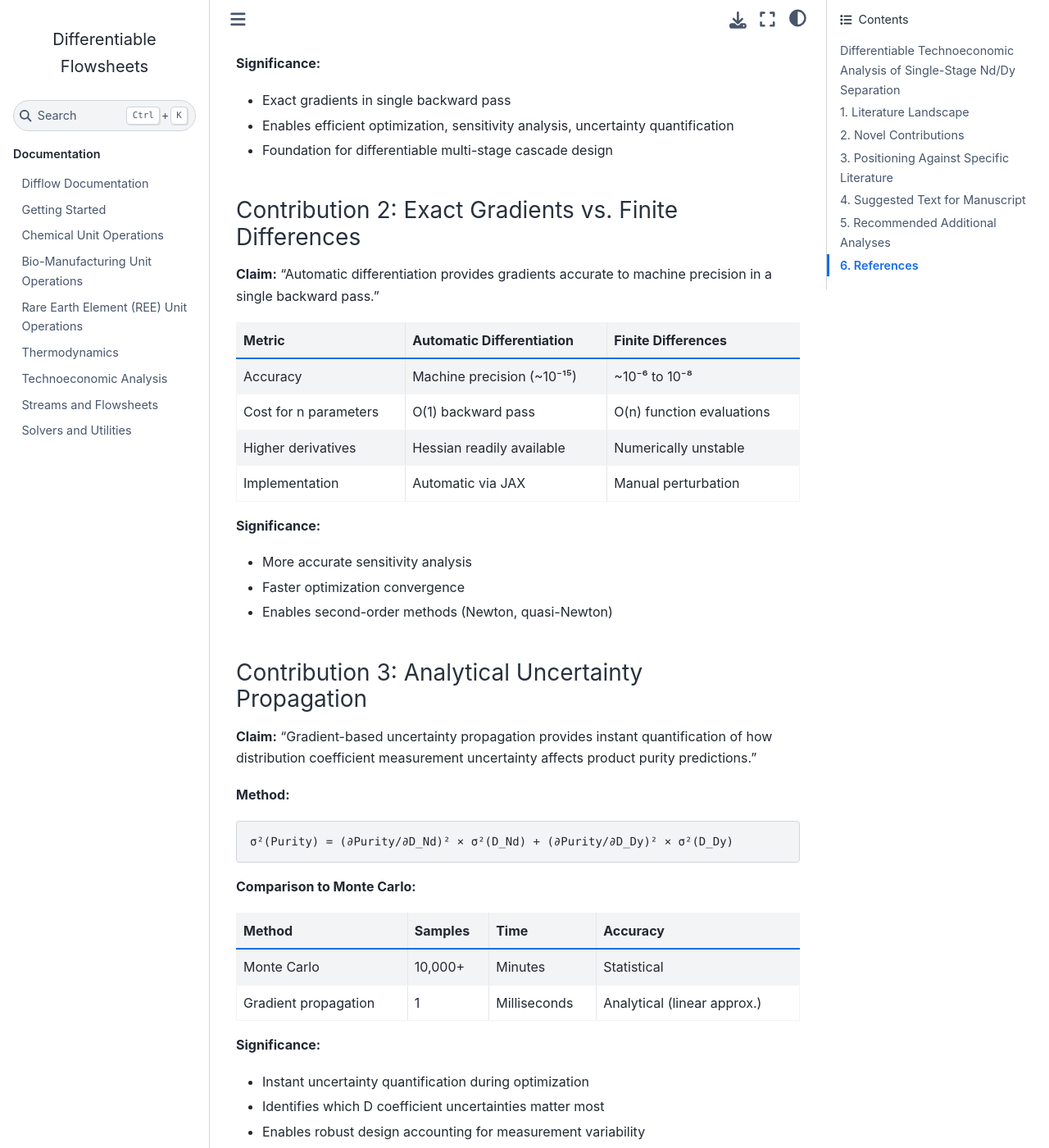
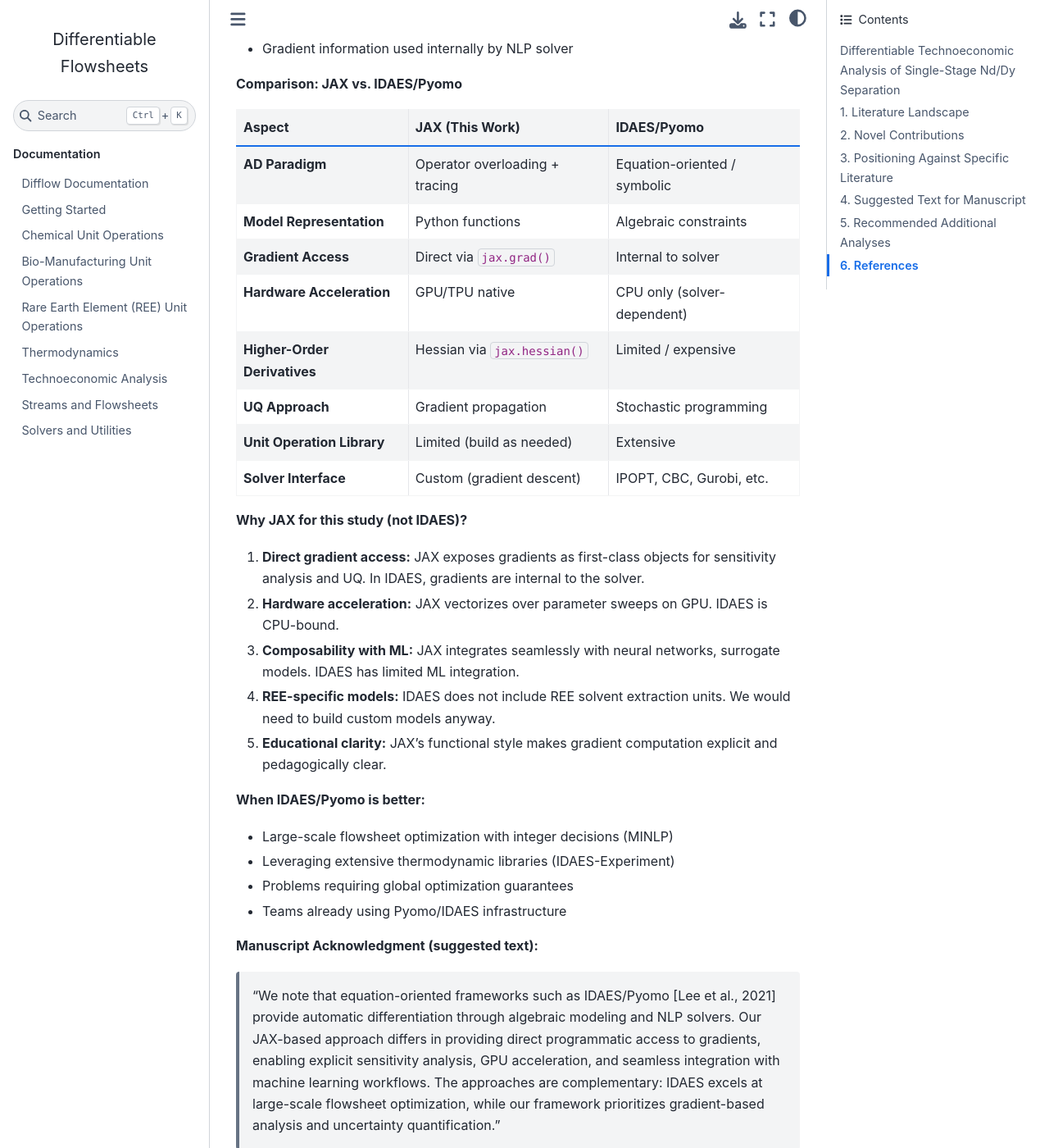
Before and after one commit to jkitchin/differentiable-flowsheets, a Jupyter Book: the page built from papers/nd_dy_separation/manuscript/literature_review.md, in a window 1280 px wide and 1400 px high, scrolled down 2579 px. Shown: the whole window at 82% size. Built offline with Jupyter Book 1.0.4 settings and Sphinx 7.4.7 and the Sphinx Book theme 1.1.4, drawn with Linux system fonts in a browser that asks for light colours; some of the changed text lies outside the part shown.

Commit message:
Add IDAES/Pyomo comparison to literature review
Address equation-oriented AD frameworks:
- Compare JAX vs IDAES/Pyomo paradigms
- Table of key differences (gradient access, hardware, UQ approach)
- Justify JAX for this study (direct gradients, GPU, ML integration)
- Acknowledge when IDAES is preferable (MINLP, large flowsheets)
- Add suggested manuscript text for balanced acknowledgment

```diff
--- a/papers/nd_dy_separation/manuscript/literature_review.md
+++ b/papers/nd_dy_separation/manuscript/literature_review.md
@@ -46,11 +46,64 @@ AD has been applied to:
 
 **Gap Identified:** No prior work applies automatic differentiation to rare earth solvent extraction or liquid-liquid equilibrium modeling.
 
-### 1.4 Uncertainty Quantification in REE Separation
+### 1.4 Equation-Oriented Frameworks: IDAES and Pyomo
+
+The [IDAES (Institute for Design of Advanced Energy Systems)](https://idaes.org/) framework, built on [Pyomo](https://www.pyomo.org/), represents the state-of-the-art in equation-oriented process modeling and optimization.
+
+**Key Capabilities:**
+- Algebraic modeling language with NLP/MINLP solver interfaces (IPOPT, etc.)
+- Extensive unit operation library (flash, distillation, reactors, heat exchangers)
+- Built-in support for steady-state and dynamic optimization
+- Uncertainty quantification via stochastic programming
+
+**Reference:** Lee, A., et al. "The IDAES process modeling framework and model library—Flexibility for process simulation and optimization." *J. Adv. Manuf. Process.* **2021**, 3, e10095. https://aiche.onlinelibrary.wiley.com/doi/10.1002/amp2.10095
+
+**How IDAES/Pyomo provides "automatic differentiation":**
+- Symbolic/algebraic differentiation of model equations
+- Solver (e.g., IPOPT) computes gradients via exact symbolic derivatives or finite differences
+- Gradient information used internally by NLP solver
+
+**Comparison: JAX vs. IDAES/Pyomo**
+
+| Aspect | JAX (This Work) | IDAES/Pyomo |
+|--------|-----------------|-------------|
+| **AD Paradigm** | Operator overloading + tracing | Equation-oriented / symbolic |
+| **Model Representation** | Python functions | Algebraic constraints |
+| **Gradient Access** | Direct via `jax.grad()` | Internal to solver |
+| **Hardware Acceleration** | GPU/TPU native | CPU only (solver-dependent) |
+| **Higher-Order Derivatives** | Hessian via `jax.hessian()` | Limited / expensive |
+| **UQ Approach** | Gradient propagation | Stochastic programming |
+| **Unit Operation Library** | Limited (build as needed) | Extensive |
+| **Solver Interface** | Custom (gradient descent) | IPOPT, CBC, Gurobi, etc. |
+
+**Why JAX for this study (not IDAES)?**
+
+1. **Direct gradient access:** JAX exposes gradients as first-class objects for sensitivity analysis and UQ. In IDAES, gradients are internal to the solver.
+
+2. **Hardware acceleration:** JAX vectorizes over parameter sweeps on GPU. IDAES is CPU-bound.
+
+3. **Composability with ML:** JAX integrates seamlessly with neural networks, surrogate models. IDAES has limited ML integration.
+
+4. **REE-specific models:** IDAES does not include REE solvent extraction units. We would need to build custom models anyway.
+
+5. **Educational clarity:** JAX's functional style makes gradient computation explicit and pedagogically clear.
+
+**When IDAES/Pyomo is better:**
+
+- Large-scale flowsheet optimization with integer decisions (MINLP)
+- Leveraging extensive thermodynamic libraries (IDAES-Experiment)
+- Problems requiring global optimization guarantees
+- Teams already using Pyomo/IDAES infrastructure
+
+**Manuscript Acknowledgment (suggested text):**
+> "We note that equation-oriented frameworks such as IDAES/Pyomo [Lee et al., 2021] provide automatic differentiation through algebraic modeling and NLP solvers. Our JAX-based approach differs in providing direct programmatic access to gradients, enabling explicit sensitivity analysis, GPU acceleration, and seamless integration with machine learning workflows. The approaches are complementary: IDAES excels at large-scale flowsheet optimization, while our framework prioritizes gradient-based analysis and uncertainty quantification."
+
+### 1.5 Uncertainty Quantification in REE Separation
 
 - Distribution coefficient measurements typically have ±15-20% uncertainty
 - Current practice: Monte Carlo simulation (10,000+ samples)
-- No analytical uncertainty propagation using gradients
+- IDAES supports stochastic programming but requires reformulation
+- No prior work on analytical gradient-based UQ for REE LLE
 
 ---
 
@@ -259,3 +312,7 @@ Compute Hessian at optimum to characterize:
 8. Turton, R.; Shaeiwitz, J. A.; Bhattacharyya, D.; Whiting, W. B. *Analysis, Synthesis, and Design of Chemical Processes*, 5th ed.; Prentice Hall: Boston, 2018.
 
 9. Bradbury, J.; et al. JAX: Composable Transformations of Python+NumPy Programs. 2018. http://github.com/google/jax
+
+10. Lee, A.; Ghouse, J. H.; Eslick, J. C.; et al. The IDAES process modeling framework and model library—Flexibility for process simulation and optimization. *J. Adv. Manuf. Process.* **2021**, 3, e10095. https://aiche.onlinelibrary.wiley.com/doi/10.1002/amp2.10095
+
+11. Hart, W. E.; Laird, C. D.; Watson, J.-P.; et al. *Pyomo—Optimization Modeling in Python*, 2nd ed.; Springer: Cham, 2017.
```
